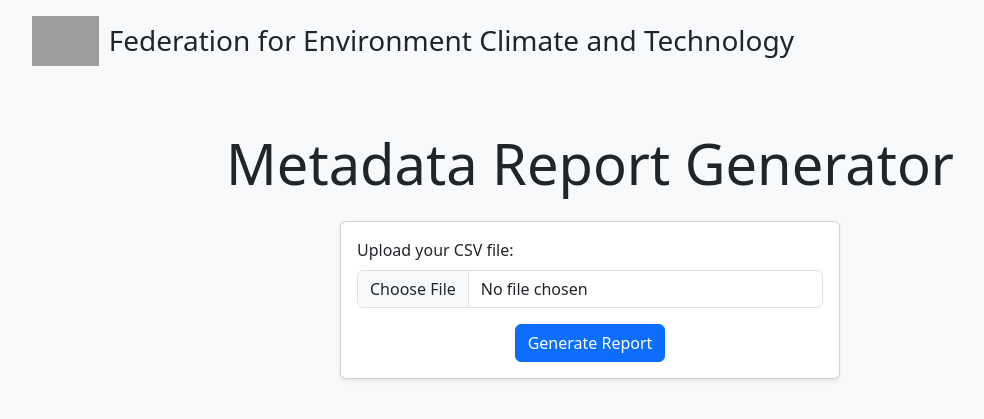
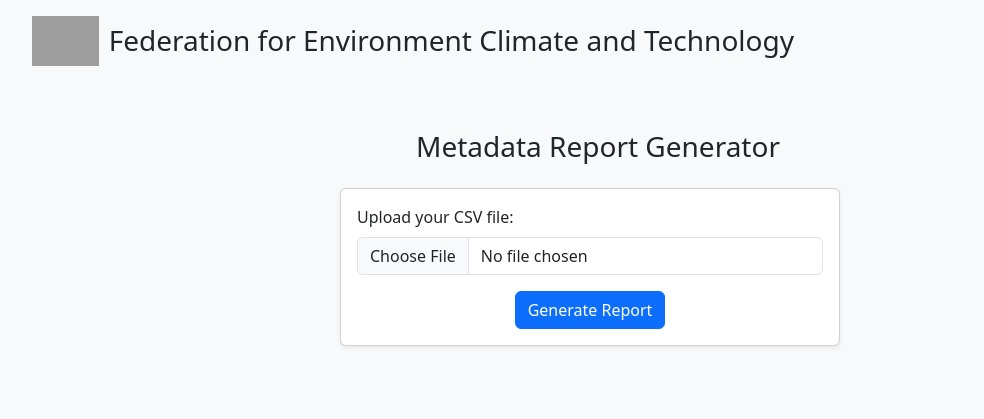
Before and after one commit to Metdata04/metadata_model, a Flask app: page / in a window 1280 px wide. Shown: the top 419 px of the page, without its empty margins (50-1034 px from the left). Run offline with Flask 3, Linux system fonts and the light colour scheme; parts of the project's set-up code (start-up, migrations or seed data) failed here and were passed over; some libraries are stand-ins or nearby versions; grey boxes are pictures that could not be loaded.

Commit message:
committed

```diff
--- a/templates/index.html
+++ b/templates/index.html
@@ -21,7 +21,7 @@
     <!-- Header with Logo -->
     <div class="container py-3">
         <div class="d-flex align-items-center">
-            <img src="your-logo-url.png" alt="Logo" class="logo"> <!-- Replace with your logo URL -->
+            <img src="logo.png" alt="Logo" class="logo">
             <h3 class="mb-0">Federation for Environment Climate and Technology</h3>
         </div>
     </div>
@@ -29,7 +29,7 @@
     <!-- Centered Form Card -->
     <div class="container py-5">
         <div class="text-center mb-4">
-            <h3 class="display-4">Metadata Report Generator</h3>
+            <h3 class="ms-3">Metadata Report Generator</h3>
         </div>
         <div class="card shadow-sm custom-card">
             <div class="card-body">
```
